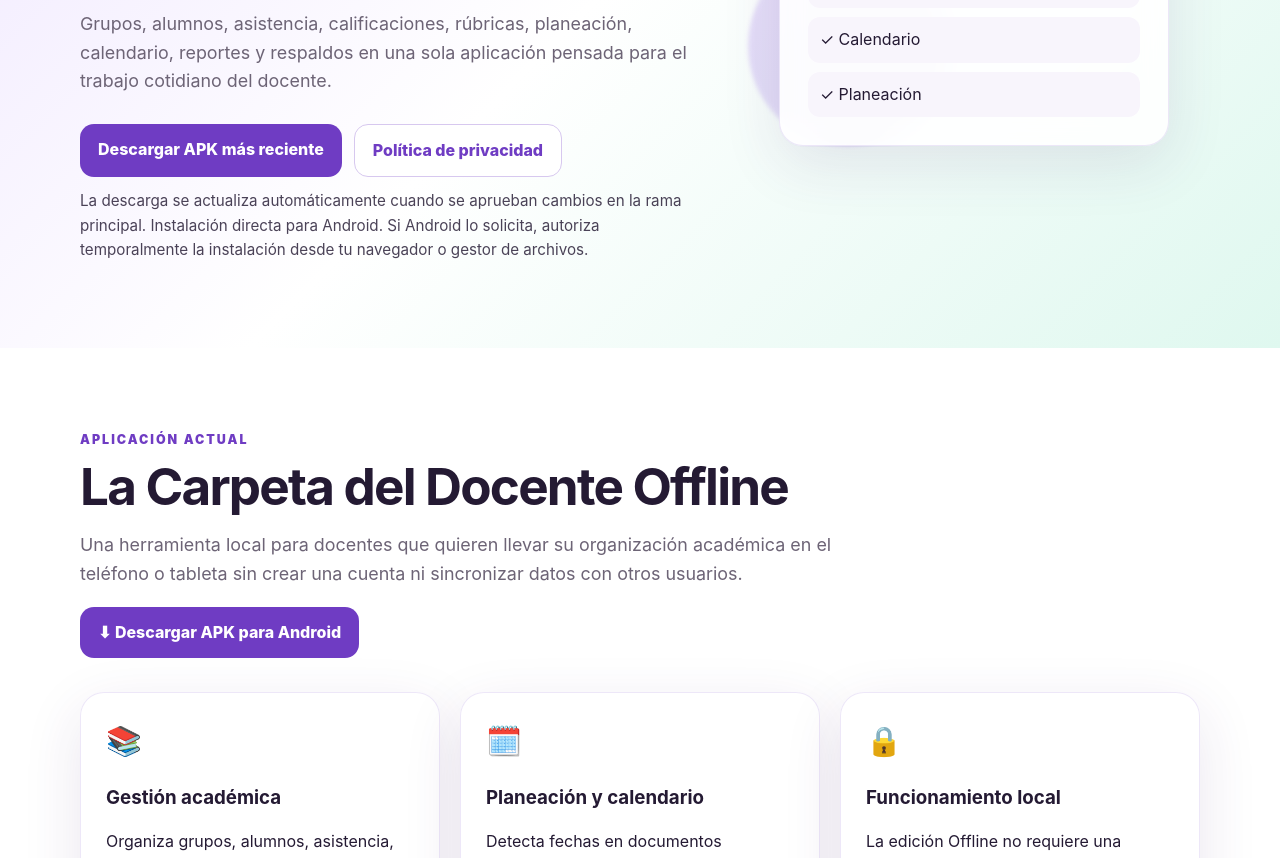
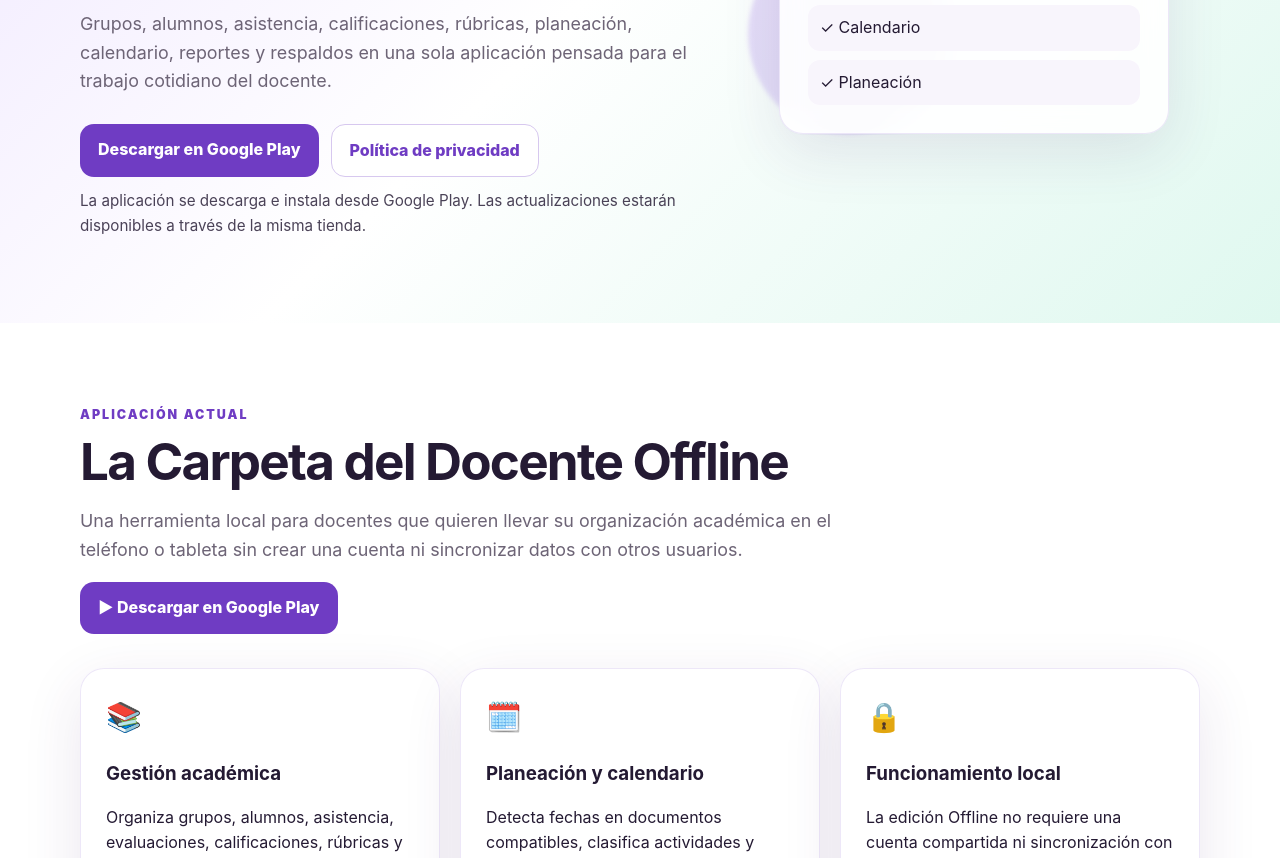
Before and after one commit to yomismtz/La-carpeta-del-docente-offline, a plain HTML site: page index.html in a window 1280 px wide. Shown: the part 520-1378 px from the top of the page. Drawn offline with Linux system fonts and the light colour scheme.

Commit message:
Redirigir descargas a Google Play

```diff
--- a/index.html
+++ b/index.html
@@ -18,8 +18,8 @@
       <span class="pill">Disponible: edición Offline 1.9.1</span>
       <h1>Organiza tu trabajo docente sin depender de internet.</h1>
       <p class="lead">Grupos, alumnos, asistencia, calificaciones, rúbricas, planeación, calendario, reportes y respaldos en una sola aplicación pensada para el trabajo cotidiano del docente.</p>
-      <div class="actions"><a class="btn primary" href="https://github.com/yomismtz/La-carpeta-del-docente-offline/releases/download/android-latest/La-Carpeta-del-Docente-Offline.apk">Descargar APK más reciente</a><a class="btn ghost" href="privacy-policy.html">Política de privacidad</a></div>
-      <p style="margin-top:12px;font-size:.95rem;opacity:.82">La descarga se actualiza automáticamente cuando se aprueban cambios en la rama principal. Instalación directa para Android. Si Android lo solicita, autoriza temporalmente la instalación desde tu navegador o gestor de archivos.</p>
+      <div class="actions"><a class="btn primary" href="https://play.google.com/apps/test/com.profecuaderno.offline/12">Descargar en Google Play</a><a class="btn ghost" href="privacy-policy.html">Política de privacidad</a></div>
+      <p style="margin-top:12px;font-size:.95rem;opacity:.82">La aplicación se descarga e instala desde Google Play. Las actualizaciones estarán disponibles a través de la misma tienda.</p>
     </div>
     <div class="visual"><div class="orb o1"></div><div class="orb o2"></div><div class="card mock"><div class="dotrow"><i></i><i></i><i></i></div><h3>La Carpeta del Docente Offline</h3><p>Tu información académica permanece en el dispositivo.</p><div class="mini">✓ Asistencia</div><div class="mini">✓ Evaluación</div><div class="mini">✓ Calendario</div><div class="mini">✓ Planeación</div></div></div>
   </div>
@@ -27,7 +27,7 @@
 <main>
 <section id="offline" class="section wrap">
   <div class="eyebrow">APLICACIÓN ACTUAL</div><h2>La Carpeta del Docente Offline</h2><p class="section-intro">Una herramienta local para docentes que quieren llevar su organización académica en el teléfono o tableta sin crear una cuenta ni sincronizar datos con otros usuarios.</p>
-  <div class="actions" style="margin:18px 0 28px"><a class="btn primary" href="https://github.com/yomismtz/La-carpeta-del-docente-offline/releases/download/android-latest/La-Carpeta-del-Docente-Offline.apk">⬇ Descargar APK para Android</a></div>
+  <div class="actions" style="margin:18px 0 28px"><a class="btn primary" href="https://play.google.com/apps/test/com.profecuaderno.offline/12">▶ Descargar en Google Play</a></div>
   <div class="grid three"><article class="card feature"><span>📚</span><h3>Gestión académica</h3><p>Organiza grupos, alumnos, asistencia, evaluaciones, calificaciones, rúbricas y actividades.</p></article><article class="card feature"><span>🗓️</span><h3>Planeación y calendario</h3><p>Detecta fechas en documentos compatibles, clasifica actividades y permite integrarlas al calendario.</p></article><article class="card feature"><span>🔒</span><h3>Funcionamiento local</h3><p>La edición Offline no requiere una cuenta compartida ni sincronización con las demás apps del ecosistema.</p></article></div>
 </section>
 <section id="ecosistema" class="section soft"><div class="wrap"><div class="eyebrow">ECOSISTEMA</div><h2>Una edición offline y tres aplicaciones conectadas</h2><p class="section-intro">La Carpeta del Docente Offline permanece independiente. El ecosistema online dispone de aplicaciones separadas para docente, estudiante y dirección, conectadas mediante un servicio central.</p><div class="grid three"><article class="card soon"><span class="status">Disponible</span><h3>ProfeCuaderno</h3><p>Versión conectada del docente para sincronizar información académica con sus grupos.</p></article><article class="card soon"><span class="status">Disponible</span><h3>El Cuaderno del Estudiante</h3><p>Consulta de avisos, asistencia, progreso, horario y calificaciones publicadas por el docente.</p></article><article class="card soon"><span class="status">Disponible</span><h3>El Escritorio del Director</h3><p>Coordinación institucional, docentes, avisos y horarios con permisos diferenciados.</p></article></div></div></section>
```
